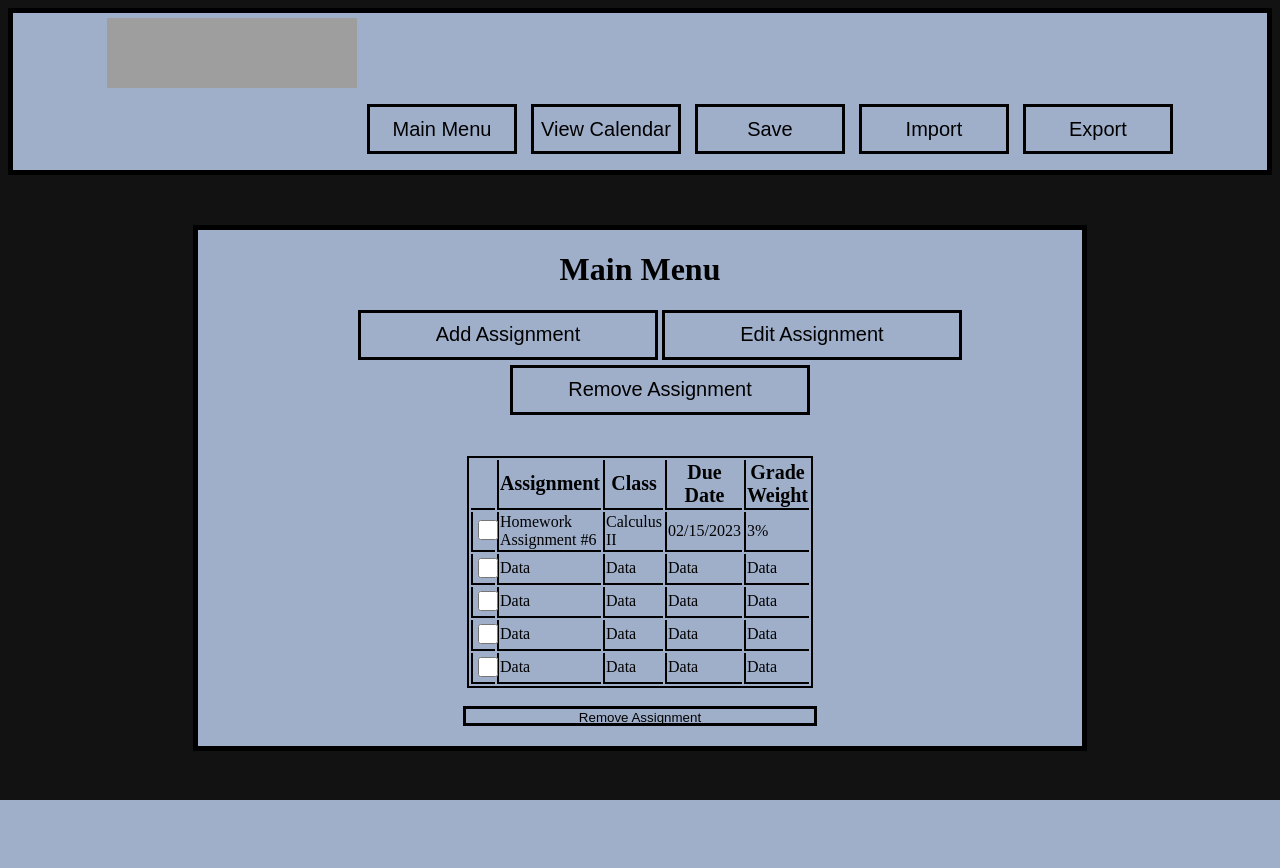
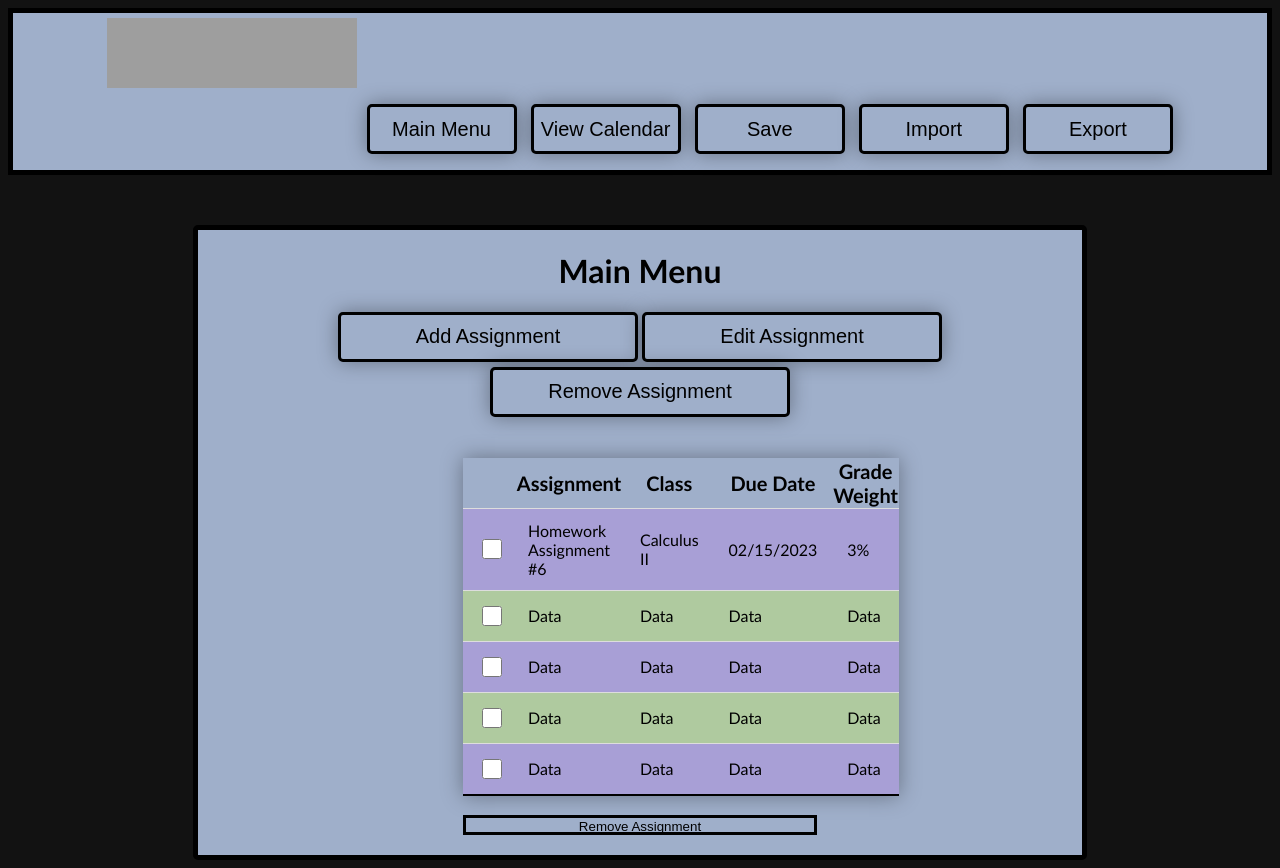
Before and after one commit to m-barneto/CSC289-Capstone, a Python web app: template templates/remove_assignment.html in a window 1280 px wide. Before the commit the page ends 800 px from the top, so only its background shows below. Run offline with Jinja, Linux system fonts and the light colour scheme; the template is opened without the code that fills it, so the values that code supplies are empty; grey boxes are pictures that could not be loaded.

Commit message:
update css color scheme and various fixes

```diff
--- a/public/css/main.css
+++ b/public/css/main.css
@@ -1,5 +1,8 @@
+/* General Selectors */
+
 body {
     background-color: #121212;
+    font-family: 'Trebuchet MS', 'Lucida Sans Unicode', 'Lucida Grande', 'Lucida Sans', Arial, sans-serif;
 }
 
 header {
@@ -13,11 +16,6 @@
     clear: both;
 }
 
-.container {
-    width: 85%;
-    margin: 0 auto;
-}
-
 header img {
     float: left;
     margin-top: 5px;
@@ -28,9 +26,8 @@
     float: right;
 }
 
-header nav li {
-    display: inline-block;
-    padding: 0px 0px;
+header nav ul {
+    padding: 0;
 }
 
 header nav button {
@@ -41,6 +38,71 @@
     margin-left: 10px;
     cursor: pointer;
     border: 3px solid black;
+    border-radius: 5px;
+    box-shadow: 0 0 20px rgba(0, 0, 0, 0.35);
+}
+
+header nav li {
+    display: inline-block;
+    padding: 0px 0px;
+}
+
+table {
+    border-collapse: collapse;
+    margin: 25px 0;
+    width: 80%;
+    margin: auto;
+    box-shadow: 0 0 20px rgba(0, 0, 0, 0.35);
+    background-color: #AFCA9F;
+}
+
+table tbody tr:nth-of-type(odd):hover {
+    background-color: #cee7c0;
+}
+
+table th {
+    background-color: #9fafca;
+}
+
+table tbody tr:last-of-type {
+    border-bottom: 2px solid black;
+}
+
+table tbody tr {
+    border-bottom: 1px solid #dddddd;
+}
+
+table tbody tr:nth-of-type(even) {
+    background-color: #A89FD6;
+}
+
+table tbody tr:nth-of-type(even):hover {
+    background-color: #c3bbe9;
+}
+
+table td {
+    padding: 12px 15px;
+}
+
+td {
+    font-size: 16px;
+}
+
+th {
+    text-align: center;
+    width: 10%;
+    font-size: 20px;
+}
+
+nav button:hover {
+    background-color: #c1d4f4
+}
+
+/* Class Selectors */
+
+.container {
+    width: 85%;
+    margin: 0 auto;
 }
 
 .main_menu {
@@ -49,19 +111,7 @@
     width: 70%;
     margin: 0 auto;
     margin-top: 50px;
-}
-
-.main_menu h1 {
-    text-align: center;
-}
-
-.main_menu ul {
-    text-align: center;
-}
-
-.main_menu li {
-    display: inline-block;
-    padding-bottom: 5px;
+    border-radius: 5px;
 }
 
 .main_menu button {
@@ -71,14 +121,25 @@
     font-size: 20px;
     cursor: pointer;
     border: 3px solid black;
+    border-radius: 5px;
+    box-shadow: 0 0 20px rgba(0, 0, 0, 0.35);
 }
 
 .main_menu nav button:hover {
     background-color: #c1d4f4;
 }
 
+.main_menu h1 {
+    text-align: center;
+}
+
 .main_menu h2 {
     text-align: center;
+}
+
+.main_menu li {
+    display: inline-block;
+    padding-bottom: 5px;
 }
 
 .main_menu p {
@@ -88,10 +149,36 @@
     margin-left: 10%;
 }
 
+.main_menu ul {
+    text-align: center;
+    list-style-type: none;
+    padding: 0;
+}
+
+.table-wrap {
+    margin-bottom: 20px;
+}
+
+/* Id Selectors */
+
+#assignment {
+    width: 15%;
+}
+
 #assignment_info {
     margin: auto;
     width: 40%;
     padding: 20px;
+}
+
+#assignment_info button {
+    height: 50px;
+    width: 100%;
+}
+
+#assignment_info input {
+    height: 20px;
+    width: 100%;
 }
 
 #assignment_info label {
@@ -99,52 +186,27 @@
     font-weight: bold;
 }
 
-#assignment_info input {
-    height: 20px;
-    width: 100%;
-}
-
 #assignment_info textarea {
     height: 100px;
     width: 100%;
 }
 
-#assignment_info button {
-    height: 50px;
+#calendar-sortable-button {
     width: 100%;
+    border: 2px solid black;
 }
 
-table {
-    border: 2px solid black;
-    width: 80%;
-    margin: 0 auto;
+#calendar-sortable-button:hover {
+    background-color: #c1d4f4
 }
 
-th {
-    text-align: center;
-    border-left: 2px solid black;
-    border-bottom: 2px solid black;
-    width: 10%;
-    font-size: 20px;
-}
-
-td {
-    border-left: 2px solid black;
-    border-bottom: 2px solid black;
-    font-size: 16px;
+#description {
+    width: 18%;
 }
 
 #remove {
     width: 3%;
     border-left: none;
-}
-
-#assignment {
-    width: 15%;
-}
-
-#description {
-    width: 18%;
 }
 
 #submit_button {
@@ -158,6 +220,18 @@
     border: 3px solid black;
 }
 
-nav button:hover {
-    background-color: #c1d4f4
+/* Media adjustments */
+
+@media (max-width: 1200px) {
+    body {
+        width: 80%;
+    }
 }
+
+@media (max-width: 768px) {
+    body {
+        width: 95%;
+    }
+}
+
+/* @media (max-width: 320px) */
```
Also changed, not shown: templates/calendar.html (+4 -10 lines).
